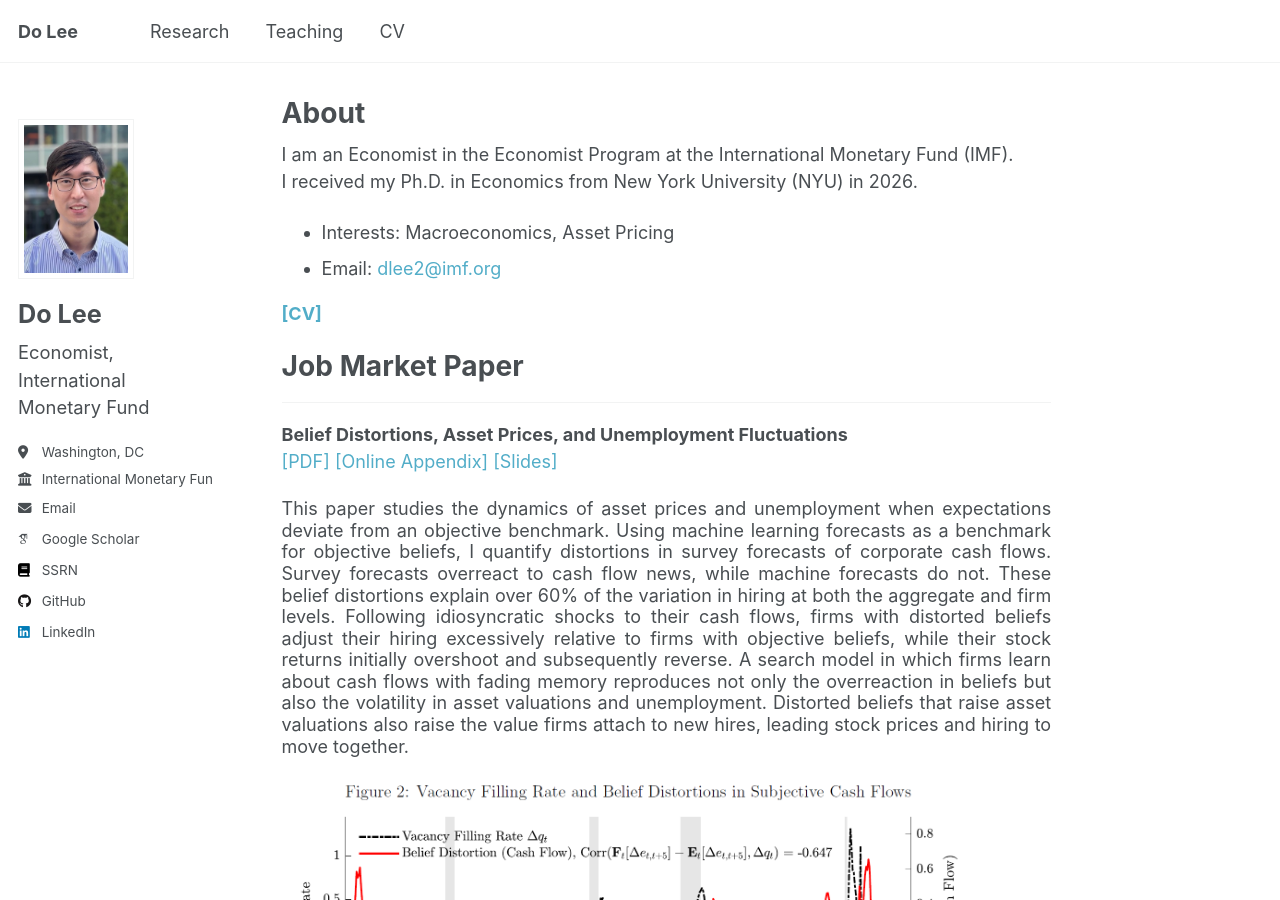
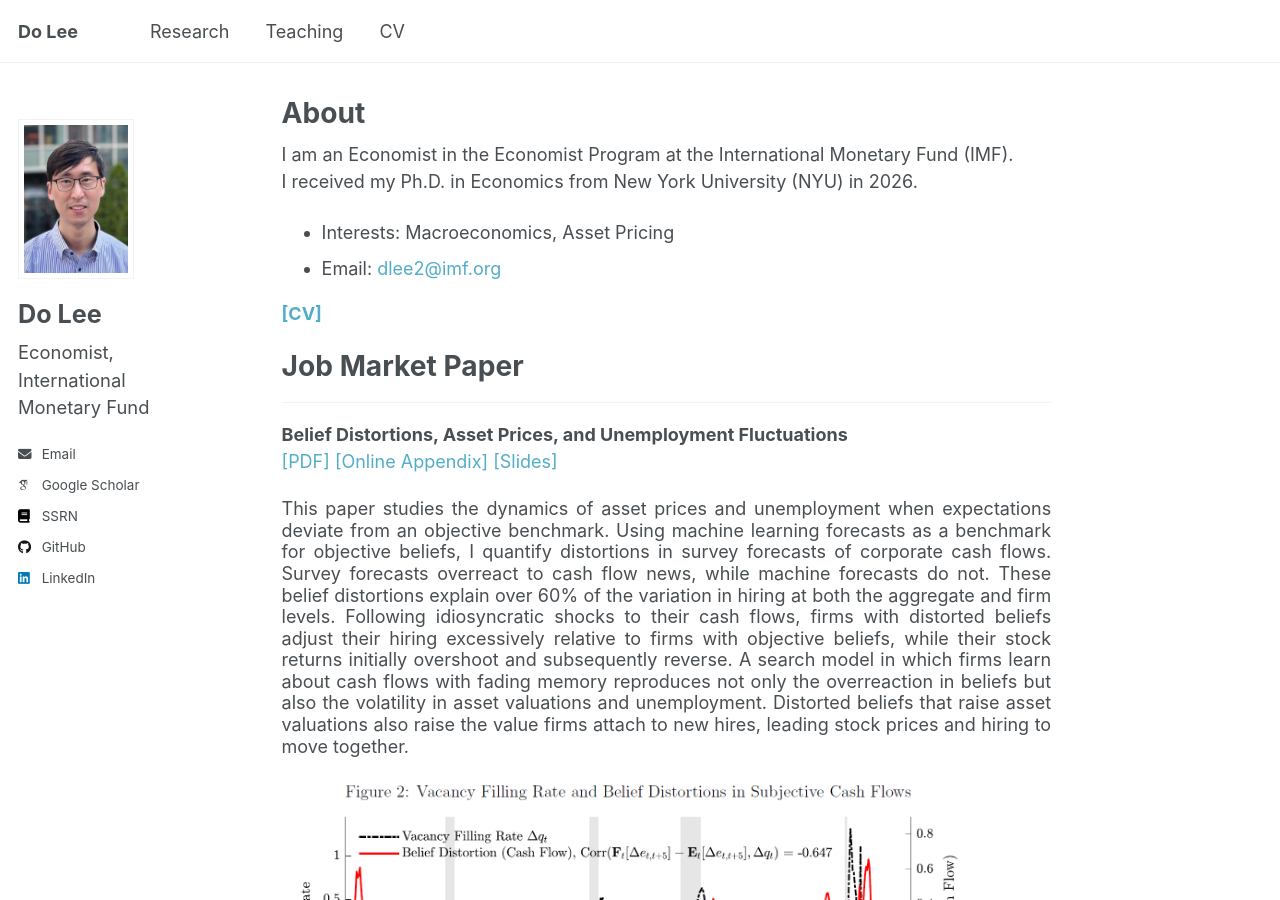
Before and after one commit to doqlee/doqlee.github.io, a Jekyll site: the page built from _pages/main.md, in a window 1280 px wide and 900 px high. Built offline with Jekyll 4.4.1, drawn with Linux system fonts in a browser that asks for light colours; some web fonts are replaced.

Commit message:
Update _config.yml

```diff
--- a/_config.yml
+++ b/_config.yml
@@ -26,8 +26,8 @@ author:
   name             : "Do Lee"
   pronouns         :
   bio              : "Economist, International Monetary Fund"
-  location         : "Washington, DC"
-  employer         : "International Monetary Fund"
+  location         :
+  employer         :
   uri              :
   email            : "dlee2@imf.org"
 
```
